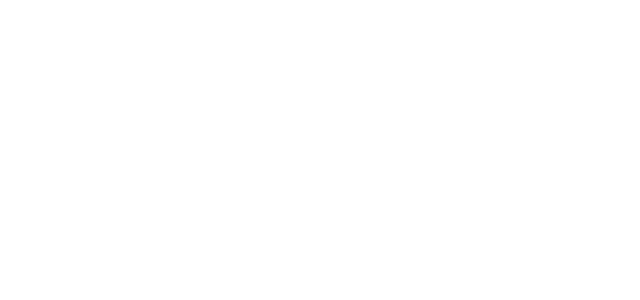
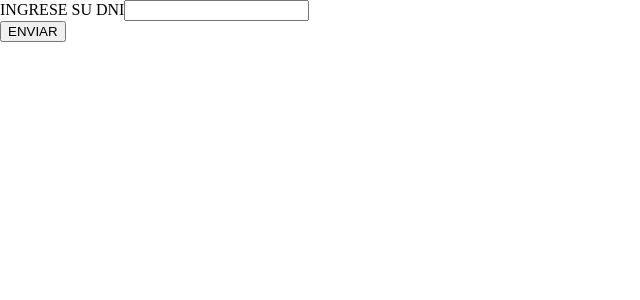
Before and after one commit to MBareiro/HoraBus, a React (Vite) app in the folder frontend/: page /recoverPassword in a window 1280 px wide. Before the commit this address had no page. Shown: the top 300 px of the page, without its empty margins (0-640 px from the left). Built offline with nearby package versions, Linux system fonts and the light colour scheme.

Commit message:
reset password

```diff
--- a/frontend/src/components/login/Login.jsx
+++ b/frontend/src/components/login/Login.jsx
@@ -6,6 +6,7 @@
 import { useDispatch, useSelector } from 'react-redux';
 import { getLogin } from '../../redux/actions/operadorActions/operadorActions';
 import { useNavigate } from "react-router-dom";
+import { RecoverPassword } from '../operador/recoverPassword/RecoverPassword';
 
 export const Login = ({isOpen, closeModal}) => {
 
@@ -39,6 +40,9 @@
 }
 }, [access])
 
+const handleClick = () => {
+navigate("/recoverPassword")
+}
     return(
         <Modal
         isOpen={isOpen}
@@ -80,7 +84,7 @@
                 </div>
                 <div className='conteiner-buttons-login'>
                     <button className='login-button' onClick={handleLogin}>INICIAR SESIÓN</button>
-                    <button className='recover-button'>Recuperar contraseña</button>
+                    <button className='recover-button' onClick={handleClick}>Recuperar contraseña</button>
                 </div>
                 </div>
         </Modal>
--- a/frontend/src/components/operador/recoverPassword/RecoverPassword.jsx
+++ b/frontend/src/components/operador/recoverPassword/RecoverPassword.jsx
@@ -1,9 +1,51 @@
-
+import { useEffect, useState } from "react";
+import { useDispatch, useSelector } from "react-redux";
+import { getRecoverPassword } from "../../../redux/actions/operadorActions/operadorActions";
 
 export const RecoverPassword = () =>{
+
+const recoverPassword = useSelector((state) => state.operador.recoverPassword)
+const dispatch = useDispatch()
+
+        const [recoverForm, setRecoverForm] = useState({
+            dni: "",
+        })
+        const [recoverPass, setRecoverPass]= useState({})
+
+        const handleChange = ({target}) => {
+            setRecoverForm((prevForm) => ({
+                ...prevForm,
+                [target.name]: target.value
+            }));
+        }
+
+        const handleSend = () => {
+        dispatch(getRecoverPassword(recoverForm))
+        }
+
+    useEffect(()=>{
+        setRecoverPass({
+            message: recoverPassword.message,
+            email: recoverPassword.email
+        })
+
+    }, [recoverPassword])
+
     return(
         <div>
-
+            <div>
+                <form>
+                    <label>INGRESE SU DNI</label>
+                    <input
+                    type="text"
+                    name="dni"
+                    id="dni"
+                    onChange={handleChange}
+                    value={recoverForm.dni}></input>
+                </form>
+                <button onClick={handleSend}>ENVIAR</button>
+              {recoverPass.message && <span>{recoverPass.message}: {recoverPass.email}</span>}
+            </div>
         </div>
     )
 }
--- /dev/null
+++ b/frontend/src/components/operador/resetPassword/ResetPassword.jsx
@@ -0,0 +1,9 @@
+
+
+export const ResetPassword = () => {
+    return(
+        <div>
+            funciona
+        </div>
+    )
+}
--- a/frontend/src/main.jsx
+++ b/frontend/src/main.jsx
@@ -7,6 +7,8 @@
 import { Analytics } from "@vercel/analytics/react"
 import { BrowserRouter as Router, Routes, Route } from "react-router-dom";
 import { OperadorHome } from './components/operador/home/OperadorHome';
+import { RecoverPassword } from './components/operador/recoverPassword/RecoverPassword';
+import { ResetPassword } from './components/operador/resetPassword/ResetPassword';
 
 const root = ReactDOM.createRoot(document.getElementById('root'));
 root.render(
@@ -15,6 +17,8 @@
       <Routes>
         <Route path="/" element={<App />} />
         <Route path="/operador" element={<OperadorHome />} />
+        <Route path="/recoverPassword" element={<RecoverPassword/>} />
+        <Route path="/reset-password" element={<ResetPassword/>}/>
       </Routes>
       <Analytics />
     </Router>
--- a/frontend/src/redux/actions/operadorActions/operadorActions.js
+++ b/frontend/src/redux/actions/operadorActions/operadorActions.js
@@ -1,5 +1,5 @@
 import axios from 'axios'
-import { setAccess } from '../../slices/operadorSlice';
+import { setAccess, setRecoverPassword } from '../../slices/operadorSlice';
 
 const api = 'https://hora-bus-backend.vercel.app/api'
 
@@ -19,3 +19,19 @@
     console.error("Error fetching paradas:", error);
   }
 };
+
+export const getRecoverPassword = (dni) => async (dispatch) => {
+  console.log(dni)
+  try{
+    const response = await axios.post(`${api}/auth/forgot-password`, dni);
+    const recoverPassword = {
+      message: response.data.message,
+      email: response.data.userMail
+    }
+
+    dispatch(setRecoverPassword(recoverPassword))
+  }
+  catch(error){
+    console.error(error)
+  }
+}
--- a/frontend/src/redux/slices/operadorSlice.js
+++ b/frontend/src/redux/slices/operadorSlice.js
@@ -1,7 +1,8 @@
 import { createSlice } from '@reduxjs/toolkit';
 
 const initialState = {
- access: false
+ access: false,
+ recoverPassword:{}
 };
 
 const operadorSlice = createSlice({
@@ -11,9 +12,12 @@
     setAccess: (state, action) => {
       state.access = action.payload;
     },
+    setRecoverPassword: (state, action) =>{
+      state.recoverPassword =  action.payload
+    }
   },
 });
 
-export const {setAccess} = operadorSlice.actions;
+export const {setAccess, setRecoverPassword} = operadorSlice.actions;
 
 export default operadorSlice.reducer;
```
